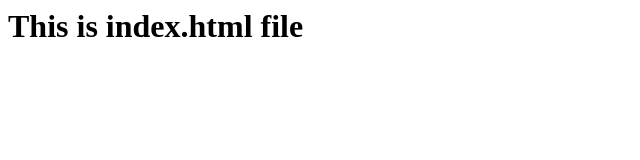
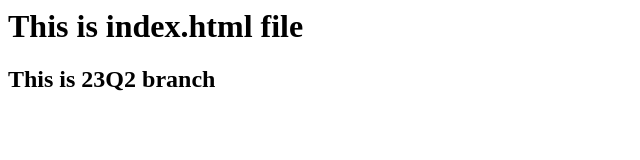
Before and after one commit to git-kaustubh/assignment-1, a plain HTML site: page index.html in a window 1280 px wide. Shown: the whole page, without its empty margins (0-640 px from the left). Drawn offline with Linux system fonts and the light colour scheme.

Commit message:
update 23Q2

```diff
--- a/index.html
+++ b/index.html
@@ -1 +1,2 @@
 <h1> This is index.html file </h1>
+<h2> This is 23Q2 branch </h2>
```
